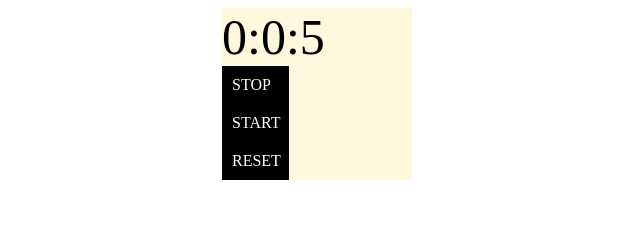
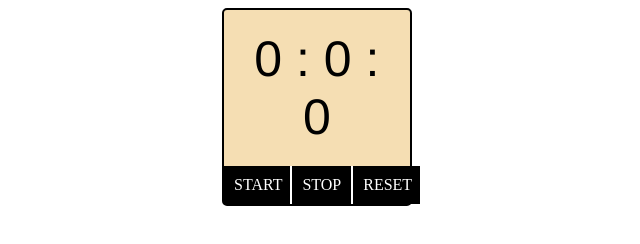
Before and after one commit to bailey-long/Javascript_Playground, a plain HTML site: page stopwatch/index.html in a window 1280 px wide. Shown: the whole page, without its empty margins (102-742 px from the left). Drawn offline with Linux system fonts and the light colour scheme.

```diff
--- /dev/null
+++ b/rock_paper_scissors/styles.css
@@ -0,0 +1,3 @@
+fieldset{
+    margin-right: 80%;
+}
--- a/stopwatch/app.js
+++ b/stopwatch/app.js
@@ -2,13 +2,20 @@
 seconds: 0,
 minutes: 0,
 hours: 0,
-time: 0,
+time: 0 + " : " + 0 + " : " + 0
 }
 
-var display = document.getElementById('seconds-counter');
+//get display of clock
+var display = document.getElementById('timer');
+//Set starting display time
 display.innerText = clock.time;
-var cancel = setInterval(incrementSeconds, 1000);
-clock.time = 0 + ":" + 0 + ":" + 0;
+
+function startTimer(){
+}
+
+function stopTimer(){
+    setInterval(incrementSeconds(), null);
+}
 
 function resetTime(){
     clock.seconds = 0;
@@ -17,7 +24,9 @@
     clock.time = 0;
 }
 
+//Run timer
 function incrementSeconds(){
+
     if (clock.seconds == 59){
         clock.seconds = 0;
         clock.minutes += 1;
--- a/stopwatch/index.html
+++ b/stopwatch/index.html
@@ -1,8 +1,4 @@
 <!DOCTYPE html>
-<!--[if lt IE 7]>      <html class="no-js lt-ie9 lt-ie8 lt-ie7"> <![endif]-->
-<!--[if IE 7]>         <html class="no-js lt-ie9 lt-ie8"> <![endif]-->
-<!--[if IE 8]>         <html class="no-js lt-ie9"> <![endif]-->
-<!--[if gt IE 8]>      <html class="no-js"> <!--<![endif]-->
 <html>
     <head>
         <meta charset="utf-8">
@@ -11,14 +7,18 @@
         <meta name="description" content="">
         <meta name="viewport" content="width=device-width, initial-scale=1">
         <link rel="stylesheet" href="styles.css">
+
+        <script src="app.js" async defer></script>
     </head>
+
     <body>
-        <div id = 'stopwatch'>
-        <script src="app.js" async defer></script>
-        <div id = 'seconds-counter'></div>
-        <div id = 'stop-button'> STOP </div>
-        <div id = 'start-button' onclick="incrementSeconds()"> START</div>
-        <div id = 'reset-button' onclick="resetTime()"> RESET </div>
+        <div id ='stopwatch'>
+            <div id ='timer'></div>
+            <div class="buttonContainer">
+                <div id ='start-button' class="button" onclick="startTImer()"> START</div>
+                <div id ='stop-button' class="button" onclick="stopTimer()"> STOP </div>
+                <div id ='reset-button' class="button" onclick="resetTime()"> RESET </div>
+            </div>
         </div>
     </body>
 </html>
--- a/stopwatch/styles.css
+++ b/stopwatch/styles.css
@@ -1,38 +1,71 @@
+:root{
+    --buttonColor: black;
+    --buttonHover: grey;
+    --timerBackground: wheat;
+
+    --buttonFontColor: white;
+}
+
 #stopwatch{
-    background-color: cornsilk;
+    background-color: var(--timerBackground);
+    border: 2px solid black;
+    border-radius: 5px;
     margin-right:60%;
     margin-left: 25%;
 }
-#seconds-counter{
+#timer{
+    font-family:'Franklin Gothic Medium', 'Arial Narrow', Arial, sans-serif;
+    padding: 20px;
+    text-align: center;
     font-size: 50px;
 }
+
+.buttonContainer{
+    display: flex;
+    text-align: center;
+}
+.button{
+    transition: background-color 0.3s;
+}
+
 #start-button{
-    background-color: black;
-    color: white;
+    background-color: var(--buttonColor);
+    color: var(--buttonFontColor);
     padding: 10px;
     width: 25%;
     cursor: pointer;
+
+    user-select: none;
 }
 #start-button:hover{
-    background-color: rgb(39, 39, 39);
+    background-color: var(--buttonHover);
 }
+
 #stop-button{
-    background-color: black;
-    color: white;
+    background-color: var(--buttonColor);
+    color: var(--buttonFontColor);
     padding: 10px;
     width: 25%;
     cursor: pointer;
+
+    user-select: none;
+
+    border-left: 2px solid var(--buttonFontColor);
+    border-right: 2px solid var(--buttonFontColor);
 }
 #stop-button:hover{
-    background-color: rgb(39, 39, 39);
+    background-color: var(--buttonHover);
 }
+
 #reset-button{
-    background-color: black;
-    color: white;
+    background-color: var(--buttonColor);
+    color: var(--buttonFontColor);
     padding: 10px;
     width: 25%;
     cursor: pointer;
+
+    user-select: none;
 }
 #reset-button:hover{
-    background-color: rgb(39, 39, 39);
+    background-color: var(--buttonHover);
 }
```
Also changed, not shown: Calculator/design.md (+4 -0 lines), Calculator/index.html (+24 -0 lines), Tournament_Maker/index.html (+0 -5 lines), app.js (added, +32 -0 lines), rock_paper_scissors/index.html (added, +29 -0 lines), Calculator/images/mockup.png (added), rock_paper_scissors/app.js (added).
